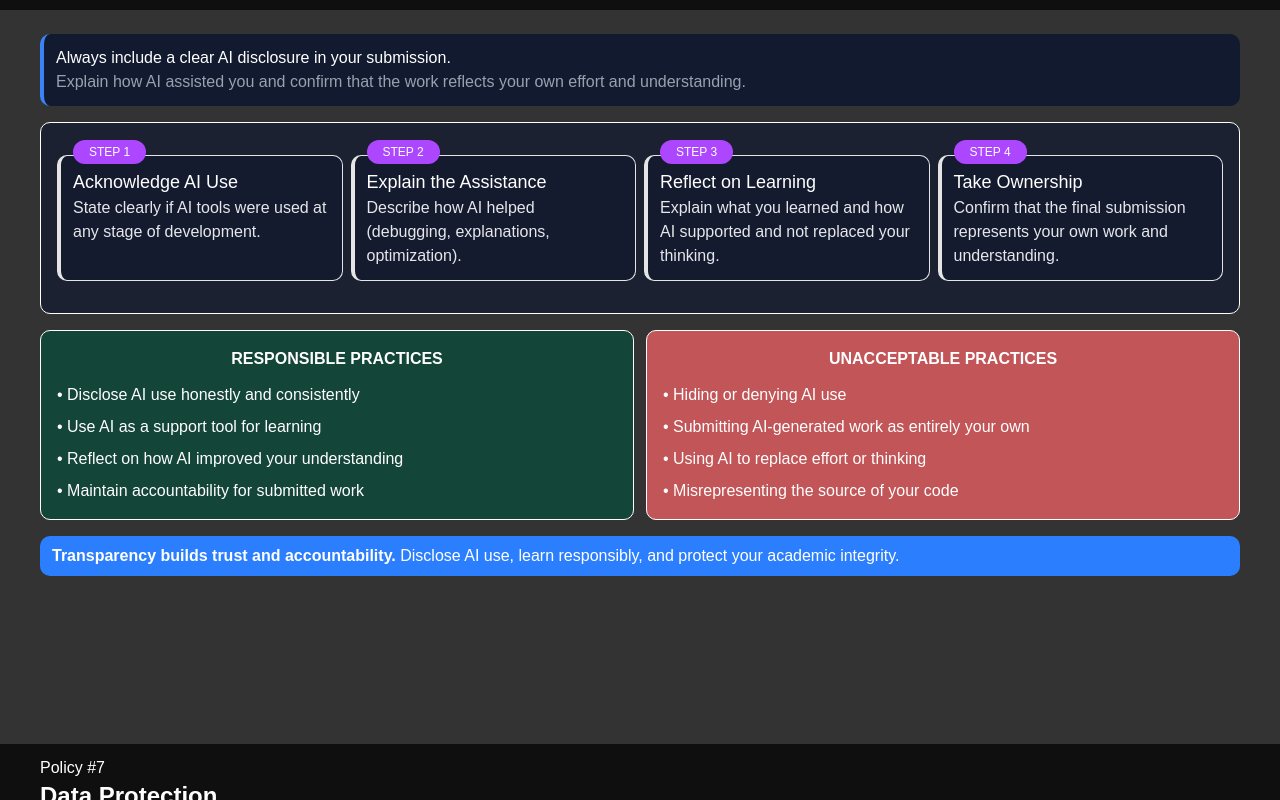
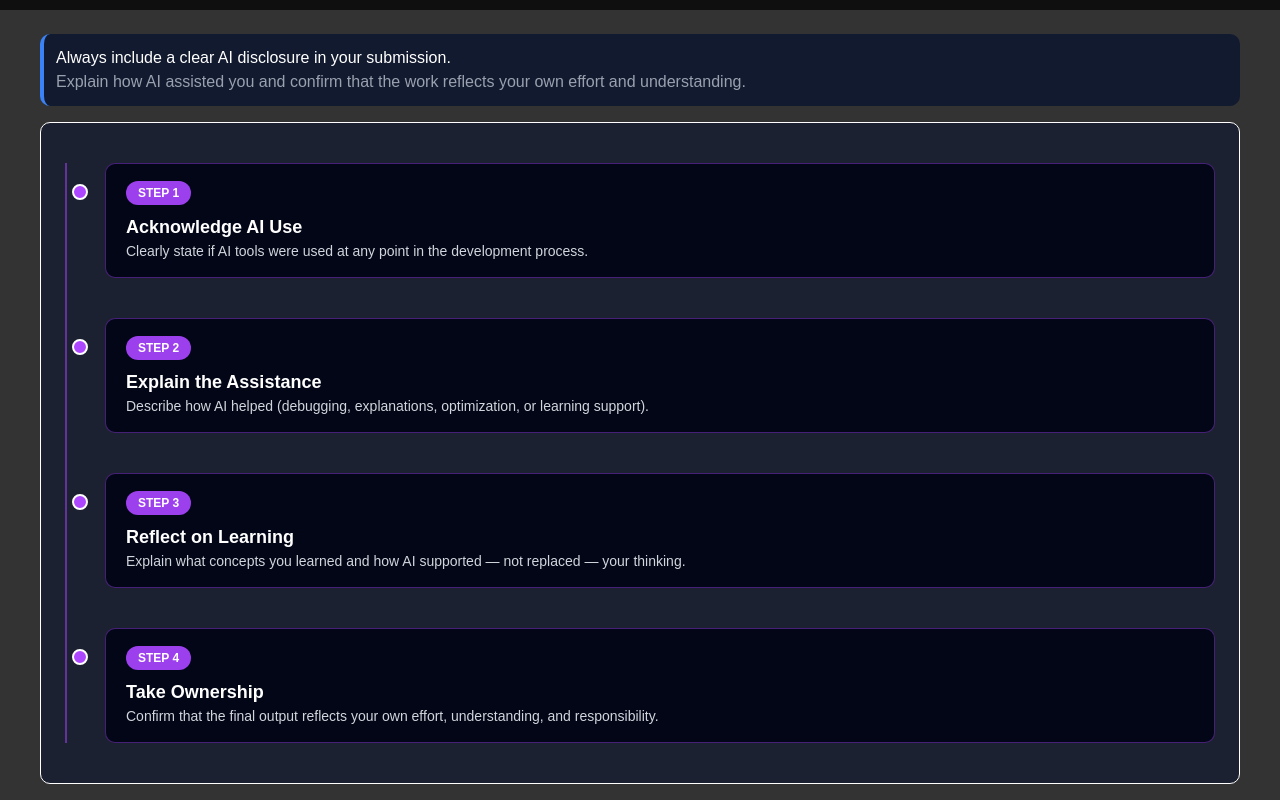
Before and after one commit to VanJoshua-dev/DCIT65, a React (Vite) app in the folder dcit65/: page / in a window 1280 px wide. Shown: the part 6500-7300 px from the top of the page. Built offline with nearby package versions, Linux system fonts and the light colour scheme.

Commit message:
Fix policy 6: Changed steps part to timeline (Johnbert's suggestion)

```diff
--- a/dcit65/src/sections/policy-6.jsx
+++ b/dcit65/src/sections/policy-6.jsx
@@ -68,49 +68,60 @@ function Policy6() {
 
         <motion.div
           variants={item}
-          className="bg-[#121a2f]/70 py-8 px-4 rounded-lg border border-white"
+          className="relative bg-[#121a2f]/70 py-10 px-6 rounded-lg border border-white"
         >
+          {/* Vertical Line */}
+          <div className="absolute left-6 top-10 bottom-10 w-[2px] bg-purple-500/50" />
+
           <motion.div
             variants={container}
-            className="grid grid-cols-1 md:grid-cols-2 lg:grid-cols-4 gap-5 md:gap-2 lg:gap-2"
+            className="flex flex-col gap-10 pl-10"
           >
             {[
               {
-                step: 1,
+                step: "STEP 1",
                 title: "Acknowledge AI Use",
-                text: "State clearly if AI tools were used at any stage of development.",
+                text: "Clearly state if AI tools were used at any point in the development process.",
               },
               {
-                step: 2,
+                step: "STEP 2",
                 title: "Explain the Assistance",
-                text: "Describe how AI helped (debugging, explanations, optimization).",
+                text: "Describe how AI helped (debugging, explanations, optimization, or learning support).",
               },
               {
-                step: 3,
+                step: "STEP 3",
                 title: "Reflect on Learning",
-                text: "Explain what you learned and how AI supported and not replaced your thinking.",
+                text: "Explain what concepts you learned and how AI supported — not replaced — your thinking.",
               },
               {
-                step: 4,
+                step: "STEP 4",
                 title: "Take Ownership",
-                text: "Confirm that the final submission represents your own work and understanding.",
+                text: "Confirm that the final output reflects your own effort, understanding, and responsibility.",
               },
-            ].map((card, i) => (
+            ].map((item, i) => (
               <motion.div
                 key={i}
                 variants={item}
-                whileHover={{ scale: 1.05 }}
-                className="px-3 py-3 border-l-4 relative border bg-[#121a2f]/70 rounded-lg cursor-target"
+                whileHover={{ scale: 1.02 }}
+                className="relative bg-[#020617] border border-purple-500/40 rounded-lg px-5 py-4"
               >
-                <span className=" absolute -top-4 text-xs text-white font-medium px-4 py-1 bg-purple-500 rounded-full">
-                  STEP {card.step}
+                {/* Timeline Dot */}
+                <span className="absolute -left-[34px] top-5 w-4 h-4 rounded-full bg-purple-500 border-2 border-white" />
+
+                {/* Badge */}
+                <span className="inline-block mb-2 text-xs font-semibold px-3 py-1 rounded-full bg-purple-500/90 text-white">
+                  {item.step}
                 </span>
-                <h1 className="text-white font-medium text-lg">{card.title}</h1>
-                <p className="text-gray-200">{card.text}</p>
+
+                <h3 className="text-white font-semibold text-lg">
+                  {item.title}
+                </h3>
+                <p className="text-gray-300 text-sm">{item.text}</p>
               </motion.div>
             ))}
           </motion.div>
         </motion.div>
+
         {/* Center 2 Columns */}
         <div className="flex flex-col lg:flex-row gap-3">
           {/* RESPONSIBLE PRACTICES */}
```
